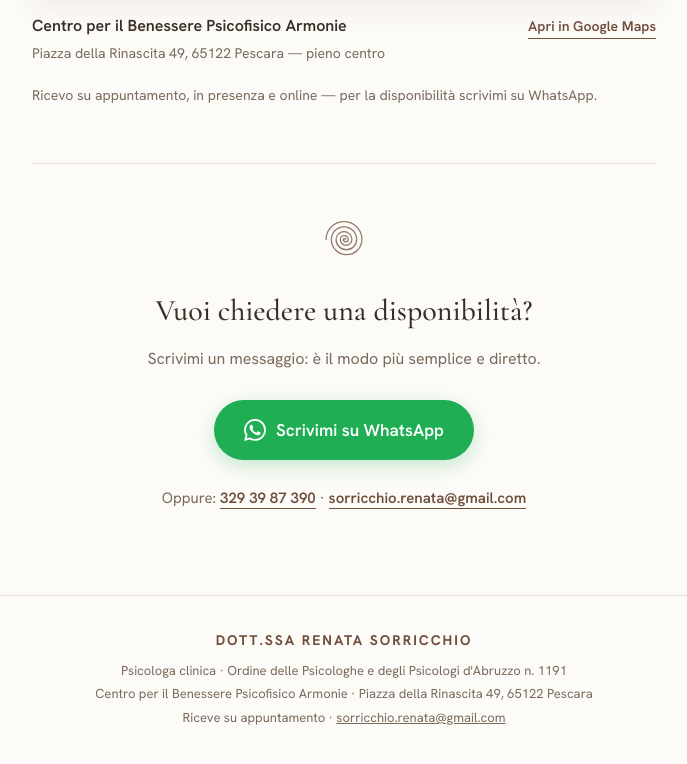
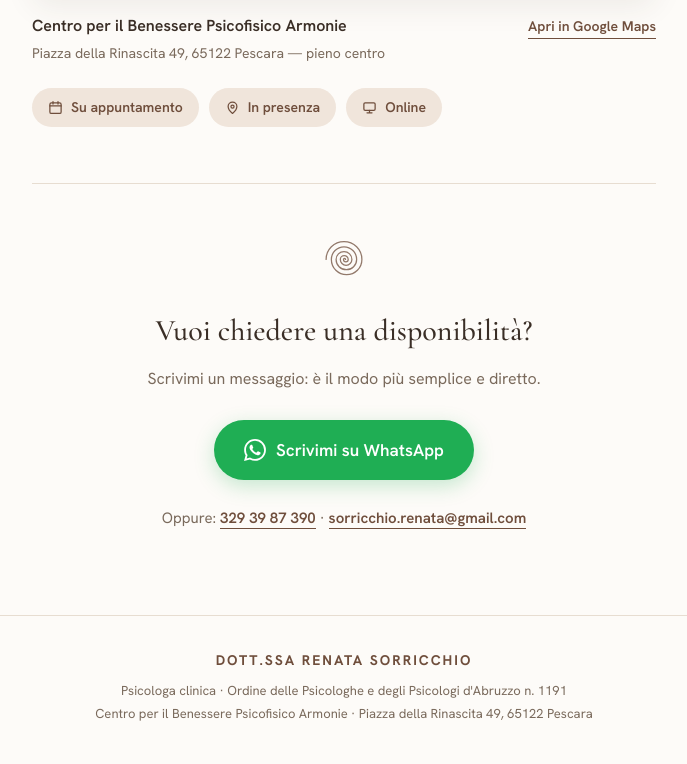
Before and after one commit to dgeoma/renata-sorricchio, a plain HTML site: page index.html in a window 1280 px wide. Shown: the part 2455-3219 px from the top of the page, without its empty margins (296-983 px from the left). Drawn offline with nearby package versions, Linux system fonts and the light colour scheme.

Commit message:
Dove ricevo: modalità come chip (fatti) invece di riga-CTA ridondante; footer snellito (via riga appuntamento+email)
Co-Authored-By: Claude Fable 5 <noreply@anthropic.com>

```diff
--- a/index.html
+++ b/index.html
@@ -193,7 +193,24 @@
     border-bottom: 1px solid var(--brown);
     white-space: nowrap;
   }
-  .where-note { font-size: 14px; color: var(--ink-soft); margin-top: 18px; }
+  .modality {
+    display: flex;
+    flex-wrap: wrap;
+    gap: 10px;
+    margin-top: 22px;
+  }
+  .modality span {
+    display: inline-flex;
+    align-items: center;
+    gap: 8px;
+    background: var(--brown-soft);
+    color: var(--brown);
+    font-size: 14px;
+    font-weight: 600;
+    padding: 8px 16px;
+    border-radius: 100px;
+  }
+  .modality span svg { flex-shrink: 0; }
 
   /* Final CTA */
   .final-cta { text-align: center; }
@@ -560,7 +577,20 @@ m2399 -345 c0 -6 15 -37 34 -68 47 -79 49 -98 25 -203 -42 -183 -62 -245 -118
         </div>
         <a href="https://www.google.com/maps/search/?api=1&query=Piazza+della+Rinascita+49,+65122+Pescara" target="_blank" rel="noopener">Apri in Google Maps</a>
       </div>
-      <p class="where-note">Ricevo su appuntamento, in presenza e online — per la disponibilità scrivimi su WhatsApp.</p>
+      <div class="modality">
+        <span>
+          <svg width="15" height="15" viewBox="0 0 24 24" fill="none" stroke="#6f4e3c" stroke-width="2" stroke-linecap="round" stroke-linejoin="round" aria-hidden="true"><rect x="3" y="4.5" width="18" height="17" rx="2.5"/><path d="M3 9.5h18M8 2.5v4M16 2.5v4"/></svg>
+          Su appuntamento
+        </span>
+        <span>
+          <svg width="15" height="15" viewBox="0 0 24 24" fill="none" stroke="#6f4e3c" stroke-width="2" stroke-linecap="round" stroke-linejoin="round" aria-hidden="true"><path d="M12 21.5s-7-5.6-7-11a7 7 0 0 1 14 0c0 5.4-7 11-7 11z"/><circle cx="12" cy="10.5" r="2.5"/></svg>
+          In presenza
+        </span>
+        <span>
+          <svg width="15" height="15" viewBox="0 0 24 24" fill="none" stroke="#6f4e3c" stroke-width="2" stroke-linecap="round" stroke-linejoin="round" aria-hidden="true"><rect x="3" y="4.5" width="18" height="12" rx="2"/><path d="M8 20.5h8M12 16.5v4"/></svg>
+          Online
+        </span>
+      </div>
     </section>
 
     <section class="final-cta">
@@ -583,8 +613,7 @@ m2399 -345 c0 -6 15 -37 34 -68 47 -79 49 -98 25 -203 -42 -183 -62 -245 -118
   <div class="wrap">
     <div class="sig">Dott.ssa Renata Sorricchio</div>
     <p>Psicologa clinica · Ordine delle Psicologhe e degli Psicologi d'Abruzzo n. 1191<br>
-    Centro per il Benessere Psicofisico Armonie · Piazza della Rinascita 49, 65122 Pescara<br>
-    Riceve su appuntamento · <a href="mailto:sorricchio.renata@gmail.com">sorricchio.renata@gmail.com</a></p>
+    Centro per il Benessere Psicofisico Armonie · Piazza della Rinascita 49, 65122 Pescara</p>
   </div>
 </footer>
 
```
